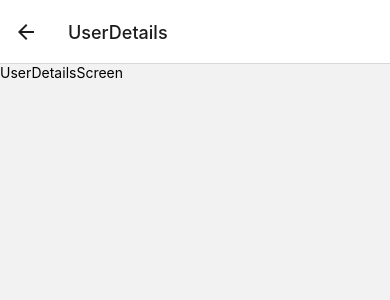
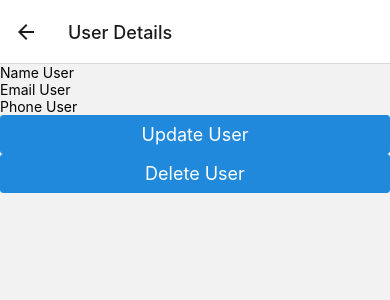
Before and after one commit to Edwardb11/learn-react-native, a React Native app in the folder react-native-firebase/: screen /UserDetails in a window 390 px wide. Shown: the top 300 px of the page. Built offline with nearby package versions, Linux system fonts and the light colour scheme; no server answers; the database is empty.

Commit message:
FEAT: details

```diff
--- a/react-native-firebase/App.js
+++ b/react-native-firebase/App.js
@@ -9,9 +9,21 @@ const Stack = createNativeStackNavigator();
 function MyStack() {
   return (
     <Stack.Navigator>
-      <Stack.Screen name="UserList" component={UserListScreen} />
-      <Stack.Screen name="CreateUser" component={CreateUserScreen} />
-      <Stack.Screen name="UserDetails" component={UserDetailsScreen} />
+      <Stack.Screen
+        name="UserList"
+        component={UserListScreen}
+        options={{ title: "User List" }}
+      />
+      <Stack.Screen
+        name="CreateUser"
+        component={CreateUserScreen}
+        options={{ title: "Create User" }}
+      />
+      <Stack.Screen
+        name="UserDetails"
+        component={UserDetailsScreen}
+        options={{ title: "User Details" }}
+      />
     </Stack.Navigator>
   );
 }
--- a/react-native-firebase/database/firebase.js
+++ b/react-native-firebase/database/firebase.js
@@ -1,4 +1,11 @@
-import { getFirestore, collection, addDoc, getDocs } from "firebase/firestore";
+import {
+  getFirestore,
+  collection,
+  addDoc,
+  getDocs,
+  getDoc,
+  doc,
+} from "firebase/firestore";
 import { initializeApp } from "firebase/app";
 
 const firebaseConfig = {
@@ -40,3 +47,16 @@ export const listUser = async () => {
   console.log(users);
   return users;
 };
+
+export const getUserById = async (userId) => {
+  try {
+    const docRef = await getDoc(doc(db, "user", userId));
+    if (docRef.exists()) {
+      return docRef.data();
+    } else {
+      alert("User not found");
+    }
+  } catch (error) {
+    console.error("Error al obtener el documento: ", error);
+  }
+};
--- a/react-native-firebase/screens/UserDetailsScreen.js
+++ b/react-native-firebase/screens/UserDetailsScreen.js
@@ -1,11 +1,63 @@
-import React from "react";
-import { View, Text } from "react-native";
+import React, { useEffect, useState } from "react";
+import { View, Text, ScrollView, TextInput } from "react-native";
+import { getUserById } from "../database/firebase";
+import { Button } from "react-native-elements";
 
-const UserDetailsScreen = () => {
+const UserDetailsScreen = (props) => {
+  const [state, setState] = useState({
+    id: "",
+    name: "",
+    email: "",
+    phone: "",
+  });
+  const handleChangeText = (name, value) => {
+    setState({ ...state, [name]: value });
+  };
+  console.log(state);
+  useEffect(async () => {
+    const user = await getUserById(props.route.params.userId);
+    setState({ ...user, id: props.route.params.userId });
+  }, [getUserById]);
+
   return (
-    <View>
-      <Text>UserDetailsScreen</Text>
-    </View>
+    <ScrollView>
+      <View>
+        <TextInput
+          placeholder="Name User"
+          value={state.name}
+          onChangeText={(value) => handleChangeText("name", value)}
+        />
+      </View>
+      <View>
+        <TextInput
+          placeholder="Email User"
+          value={state.email}
+          onChangeText={(value) => handleChangeText("email", value)}
+        />
+      </View>
+
+      <View>
+        <TextInput
+          placeholder="Phone User"
+          value={state.phone}
+          onChangeText={(value) => handleChangeText("phone", value)}
+        />
+      </View>
+      <View>
+        <Button
+          title="Update User"
+          color="#19AC52"
+          onPress={() => alert("work")}
+        />
+      </View>
+      <View>
+        <Button
+          title="Delete User"
+          color="#E37399"
+          onPress={() => alert("work")}
+        />
+      </View>
+    </ScrollView>
   );
 };
 
--- a/react-native-firebase/screens/UserListScreen.js
+++ b/react-native-firebase/screens/UserListScreen.js
@@ -18,12 +18,19 @@ const UserListScreen = (props) => {
   return (
     <ScrollView>
       <Button
-        onPress={() => props.navigation.navigate("CreateUserScreen")}
+        onPress={() => props.navigation.navigate("CreateUser")}
         title="Create User"
       />
       {users.map((user) => {
         return (
-          <ListItem key={user.id} bottomDivider onPress={() => alert(user.id)}>
+          <ListItem
+            key={user.id}
+            bottomDivider
+            onPress={() => {
+              props.navigation.navigate("UserDetails", {
+                userId: user.id,
+              });
+            }}>
             <ListItem.Chevron />
             <Avatar
               source={{
```
